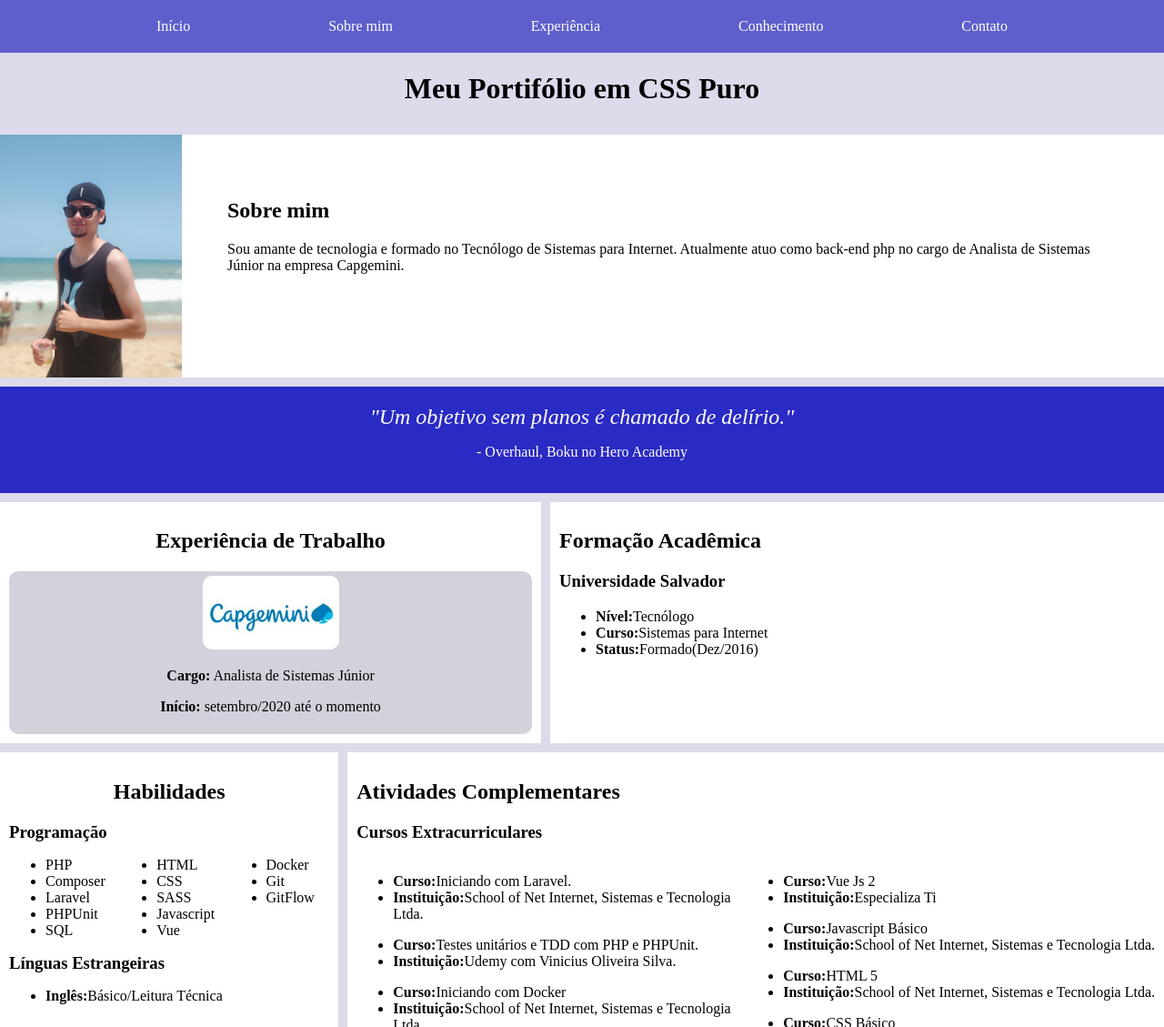
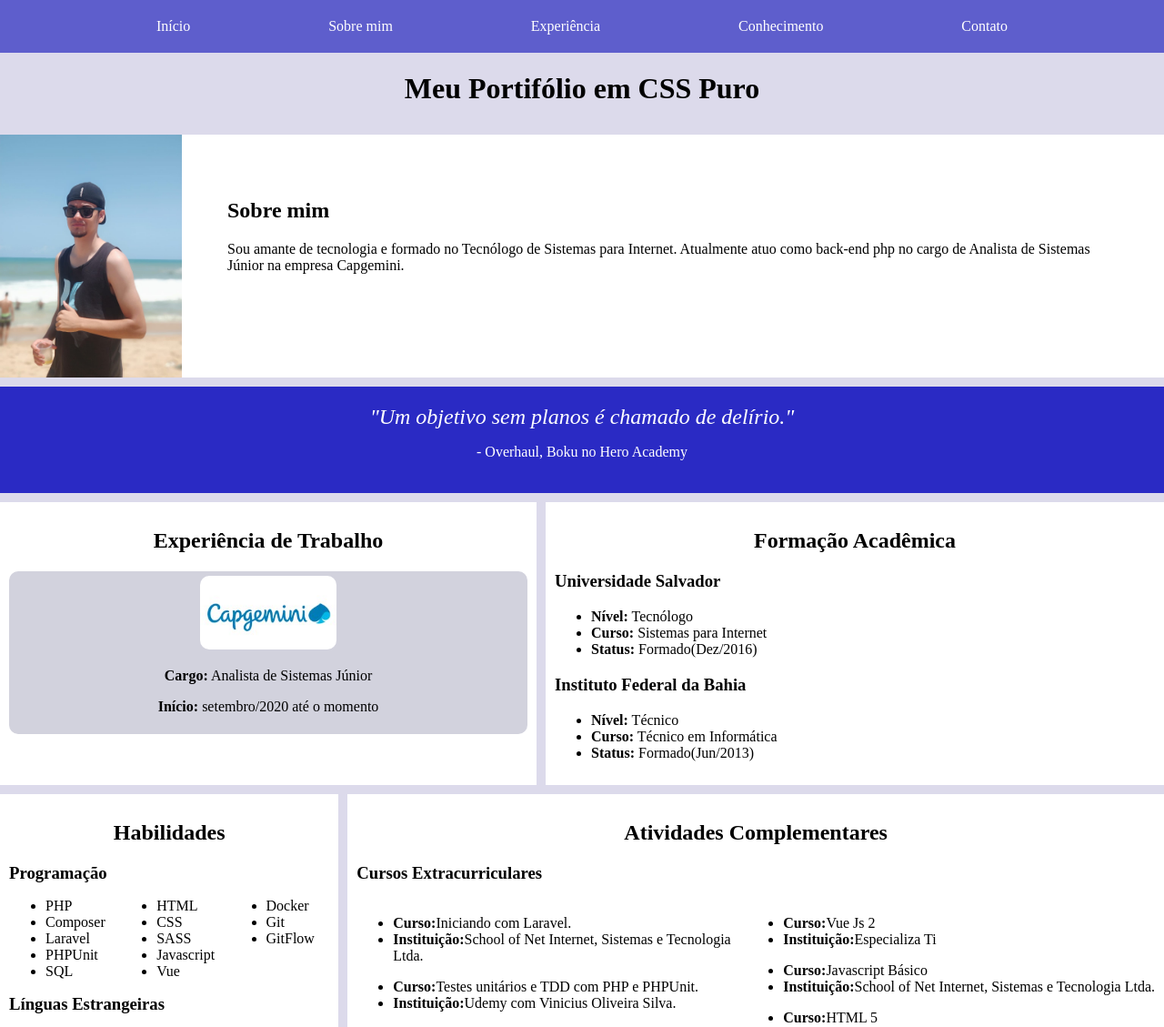
Before and after one commit to junta1/meu-portifolio-css-puro, a plain HTML site: page index.html in a window 1280 px wide. Shown: the top 1129 px of the page at 91% size. Drawn offline with Linux system fonts and the light colour scheme.

Commit message:
Ajustando conteúdo do html.

```diff
--- a/css/input.sass
+++ b/css/input.sass
@@ -83,6 +83,8 @@ header
     grid-area: education
     background-color: $background-white
     padding: 10px
+    h2
+        text-align: center
 
 #skills
     grid-area: skills
@@ -111,6 +113,8 @@ header
     grid-area: extracurricular
     background-color: $background-white
     padding: 10px
+    h2
+        text-align: center
 
     #extracurricular__full
         display: grid
--- a/index.html
+++ b/index.html
@@ -5,7 +5,7 @@
     <meta charset="UTF-8">
     <meta http-equiv="X-UA-Compatible" content="IE=edge">
     <meta name="viewport" content="width=device-width, initial-scale=1.0">
-    <title>Meu Portifólio</title>
+    <title>Rafael Mattos - Portifólio</title>
 
     <link rel="stylesheet" href="css/style.css">
 </head>
@@ -50,9 +50,15 @@
             <h2>Formação Acadêmica</h2>
             <h3>Universidade Salvador</h3>
             <ul>
-                <li><b>Nível:</b>Tecnólogo</li>
-                <li><b>Curso:</b>Sistemas para Internet</li>
-                <li><b>Status:</b>Formado(Dez/2016)</li>
+                <li><b>Nível:</b> Tecnólogo</li>
+                <li><b>Curso:</b> Sistemas para Internet</li>
+                <li><b>Status:</b> Formado(Dez/2016)</li>
+            </ul>
+            <h3>Instituto Federal da Bahia</h3>
+            <ul>
+                <li><b>Nível:</b> Técnico</li>
+                <li><b>Curso:</b> Técnico em Informática</li>
+                <li><b>Status:</b> Formado(Jun/2013)</li>
             </ul>
         </section>
         <section id="skills">
```
Also changed, not shown: css/style.css, 1 other file.
